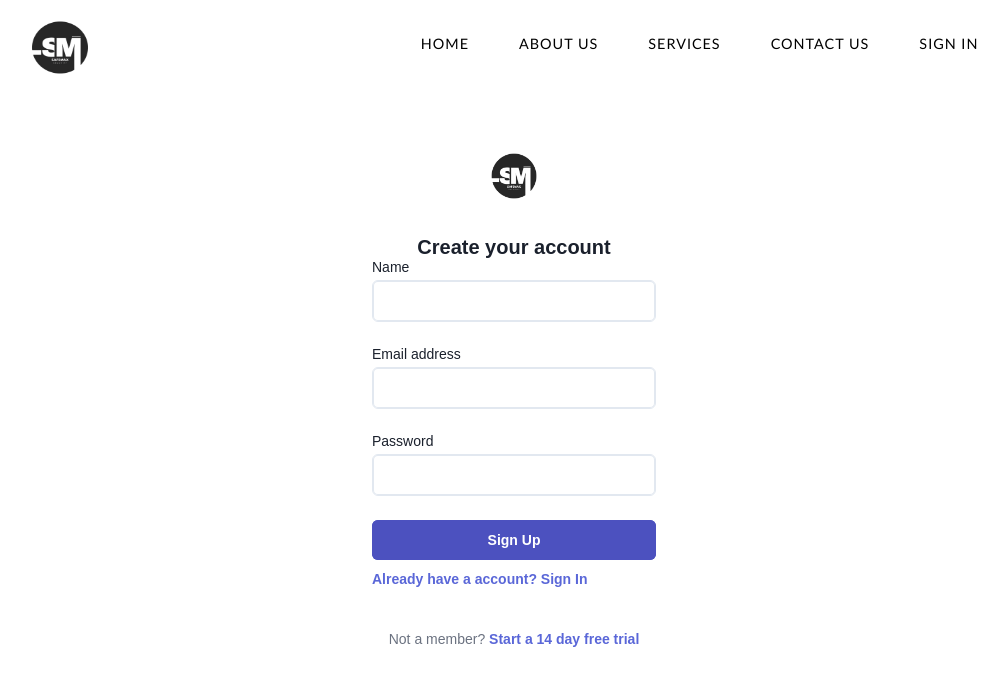
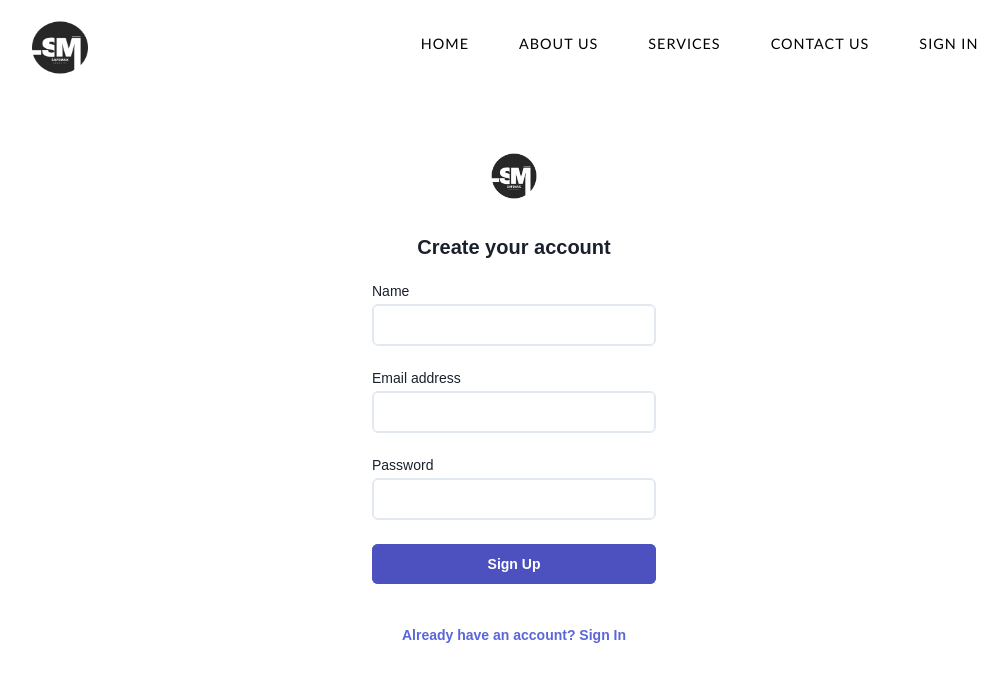
Before and after one commit to divspark/SafeMax_Frontend, a React (Vite) app: page /signup in a window 1280 px wide. Shown: the top 686 px of the page, without its empty margins (126-1134 px from the left). Built offline with nearby package versions, Linux system fonts and the light colour scheme.

Commit message:
New Changes

```diff
--- a/src/components/NavBar.jsx
+++ b/src/components/NavBar.jsx
@@ -1,4 +1,5 @@
 import React, { useEffect, useState } from 'react';
+import { Link } from 'react-router-dom';
 
 function NavBar() {
     const [nav, setNav] = useState(false);
@@ -28,11 +29,11 @@ function NavBar() {
                 <span className='nav-icon'></span>
             </label>
             <ul className='menu'>
-                <li><a href='#'>Home</a></li>
-                <li><a href='#about'>About Us</a></li>
-                <li><a href='#Features'>Services</a></li>
-                <li><a href='#Contact'>Contact Us</a></li>
-                <li><a href='#'>Sign In</a></li>
+                <li><Link to='/'>Home</Link></li>  {/* Use Link instead of <a> */}
+                <li><Link to='#about'>About Us</Link></li>
+                <li><Link to='#Features'>Services</Link></li>
+                <li><Link to='#Contact'>Contact Us</Link></li>
+                <li><Link to='/login'>Sign In</Link></li> {/* Use Link for Sign In */}
             </ul>
         </nav>
     );
--- a/src/pages/Login.jsx
+++ b/src/pages/Login.jsx
@@ -1,4 +1,5 @@
 import React from "react";
+import { Link } from "react-router-dom";
 import "../styles/auth.css"; // Import the CSS file
 
 export default function Example() {
@@ -62,10 +63,9 @@ export default function Example() {
           </div>
 
           <p className="footer-text">
-            Not a member?{" "}
-            <a href="#" className="footer-link">
-              Start a 14 day free trial
-            </a>
+          <Link to="/signup" className="footer-link">
+              Don't have an account? Sign Up
+            </Link>
           </p>
         </div>
       </div>
--- a/src/pages/SignUp.jsx
+++ b/src/pages/SignUp.jsx
@@ -1,4 +1,5 @@
 import React from "react";
+import { Link } from "react-router-dom";
 import "../styles/auth.css"; // Import the CSS file
 
 export default function Example() {
@@ -70,18 +71,12 @@ export default function Example() {
             </div>
           </form>
 
-          <div className="text-sm">
-            <a href="#" className="forgot-password">
-              Already have a account? Sign In
-            </a>
-          </div>
+          <p className="footer-text">
+          <Link to="/login" className="footer-link">
+              Already have an account? Sign In
+            </Link>
+          </p>
 
-          <p className="footer-text">
-            Not a member?{" "}
-            <a href="#" className="footer-link">
-              Start a 14 day free trial
-            </a>
-          </p>
         </div>
       </div>
     </div>
--- a/src/styles/auth.css
+++ b/src/styles/auth.css
@@ -33,6 +33,7 @@ body, html {
 
 .heading {
   margin-top: 2.0rem;
+  margin-bottom: 1.5rem;
   font-size: 1.25rem;
   font-weight: bold;
   text-align: center;
```
